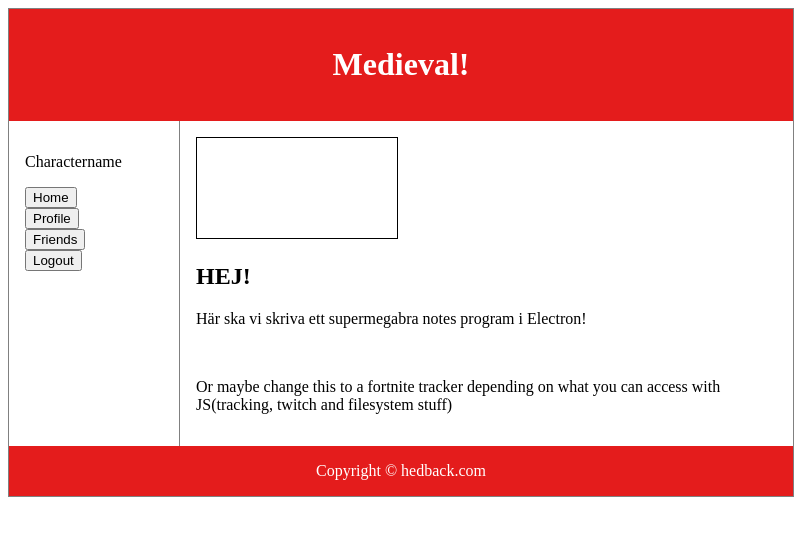
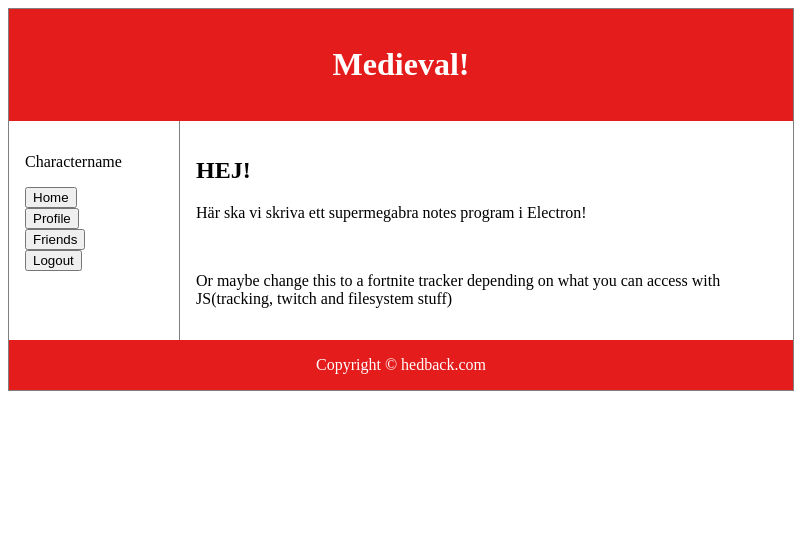
Before and after one commit to crani88/Electron-Project, an Electron app: page app/index.html in a window 800 px wide. Drawn offline with Linux system fonts and the light colour scheme.

Commit message:
Minor corrections

```diff
--- a/app/index.html
+++ b/app/index.html
@@ -6,7 +6,7 @@
   </head>
   <body>
     <!-- <script type="text/javascript" src="js/Game.js"></script> -->
-
+    <!-- Här kan vi ladda in grejer innan allt annat startar! -->
     <div class="container">
 
     <header>
@@ -23,10 +23,7 @@
       </ul>
     </nav>
 
-    <article id="mainPane" src="home.html">
-        <canvas id="myCanvas" width="200" height="100" style="border:1px solid #000000;">
-            Your browser does not support the HTML5 canvas tag.
-            </canvas>
+    <article id="mainPane"><!-- src="home.html">-->
             <h1 id="header">HEJ!</h1>
             <p>Här ska vi skriva ett supermegabra notes program i Electron!</p></br>
             <p>Or maybe change this to a fortnite tracker depending on what you can access with JS(tracking, twitch and filesystem stuff)</p>
```
Also changed, not shown: 1 other file.
